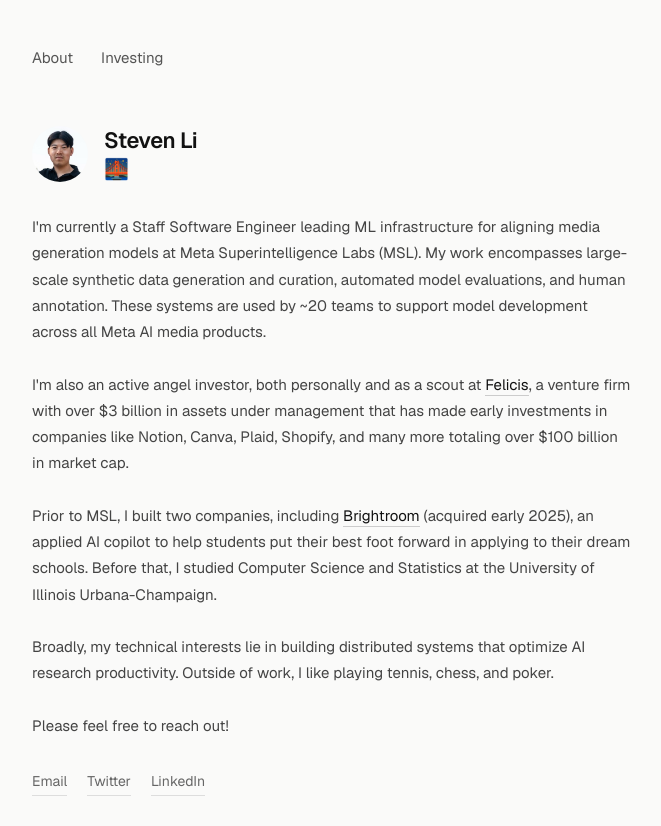
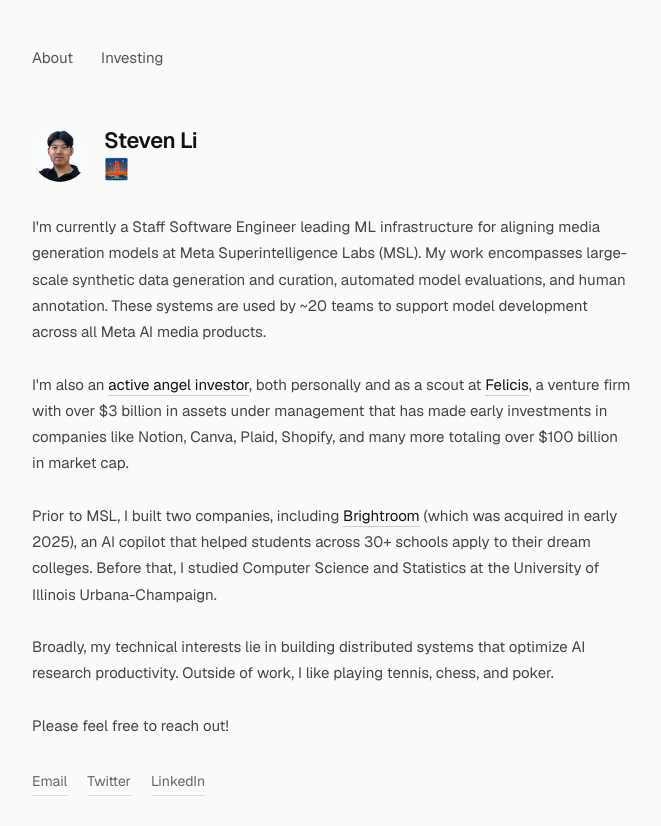
Before and after one commit to levensti/personal-site, a Next.js app: page / in a window 1280 px wide. Shown: the top 826 px of the page, without its empty margins (307-968 px from the left). Built offline with nearby package versions, Linux system fonts and the light colour scheme.

Commit message:
Touch up about page

```diff
--- a/app/layout.tsx
+++ b/app/layout.tsx
@@ -4,7 +4,31 @@
 
 export const metadata = {
   title: "Steven Li",
-  description: "Staff Software Engineer at Meta MSL. Angel investor and Felicis Scout.",
+  description: "Software engineer and angel investor in AI/ML infrastructure",
+  metadataBase: new URL("https://stevenli.org"),
+  openGraph: {
+    title: "Steven Li",
+    description: "Software engineer and angel investor in AI/ML infrastructure",
+    url: "https://stevenli.org",
+    siteName: "Steven Li",
+    images: [
+      {
+        url: "/images/headshot.jpg",
+        width: 400,
+        height: 400,
+        alt: "Steven Li",
+      },
+    ],
+    locale: "en_US",
+    type: "website",
+  },
+  twitter: {
+    card: "summary",
+    title: "Steven Li",
+    description: "Software engineer and angel investor in AI/ML infrastructure",
+    images: ["/images/headshot.jpg"],
+    creator: "@levensti",
+  },
 };
 
 const navLinkStyle = {
--- a/app/page.tsx
+++ b/app/page.tsx
@@ -1,4 +1,5 @@
 import Image from "next/image";
+import Link from "next/link";
 
 export default function Home() {
   return (
@@ -57,7 +58,19 @@
           Labs (MSL). My work encompasses large-scale synthetic data generation and curation, automated model evaluations, and human annotation. These systems are used by ~20 teams to support model development across all Meta AI media products.
           <br />
           <br />
-          I'm also an active angel investor, both personally and as a scout at{" "}
+          I'm also an{" "}
+          <Link
+            href="/investing"
+            style={{
+              color: "#111",
+              textDecoration: "none",
+              borderBottom: "1px solid #ccc",
+              paddingBottom: "1px",
+            }}
+          >
+            active angel investor
+          </Link>
+          , both personally and as a scout at{" "}
           <a
             href="https://felicis.com"
             target="_blank"
@@ -87,8 +100,8 @@
             }}
           >
             Brightroom
-          </a>{" "}
-          (acquired early 2025), an applied AI copilot to help students put their best foot forward in applying to their dream schools. Before that, I studied Computer Science and Statistics at the University of Illinois Urbana-Champaign.
+          </a>
+          { " "}(which was acquired in early 2025), an AI copilot that helped students across 30+ schools apply to their dream colleges. Before that, I studied Computer Science and Statistics at the University of Illinois Urbana-Champaign.
           <br />
           <br />
           Broadly, my technical interests lie in building distributed systems that optimize AI research productivity. Outside of work, I like playing tennis, chess, and poker.
```
